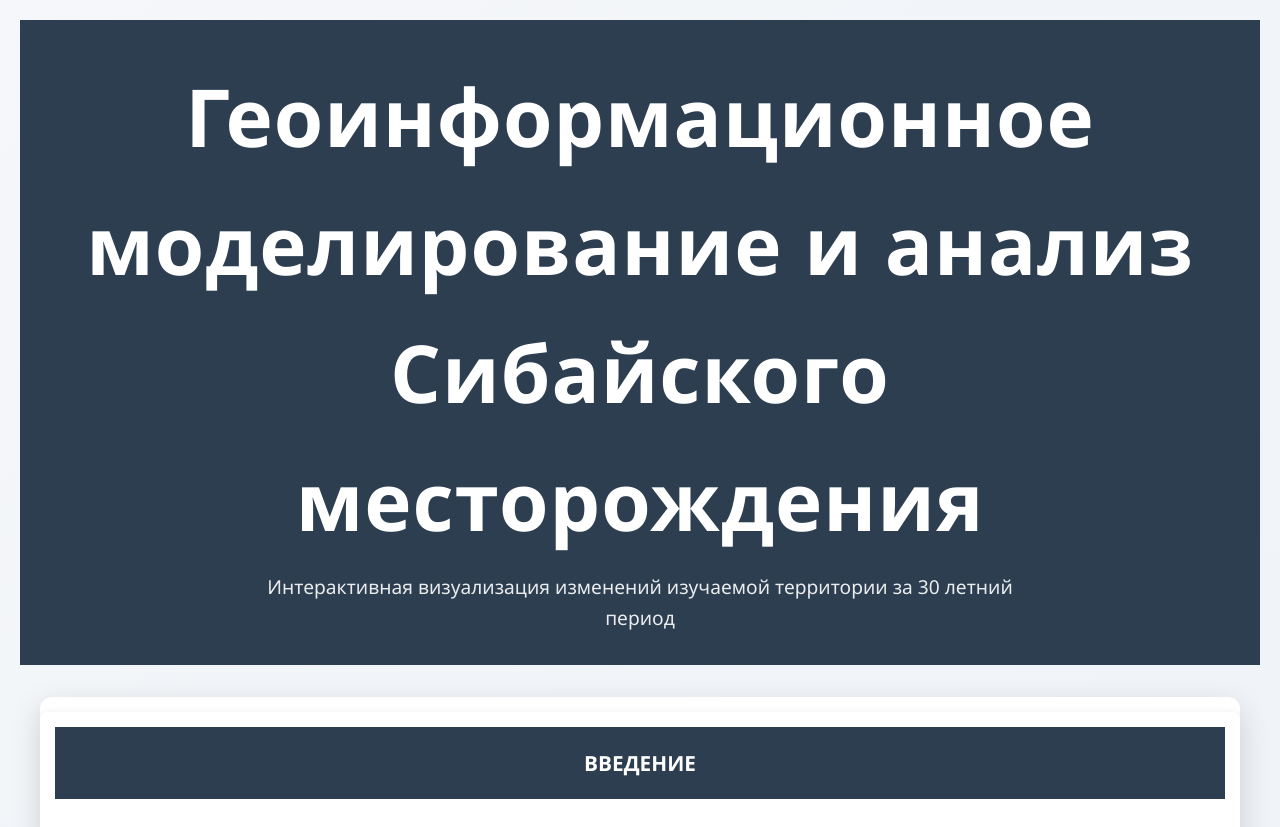
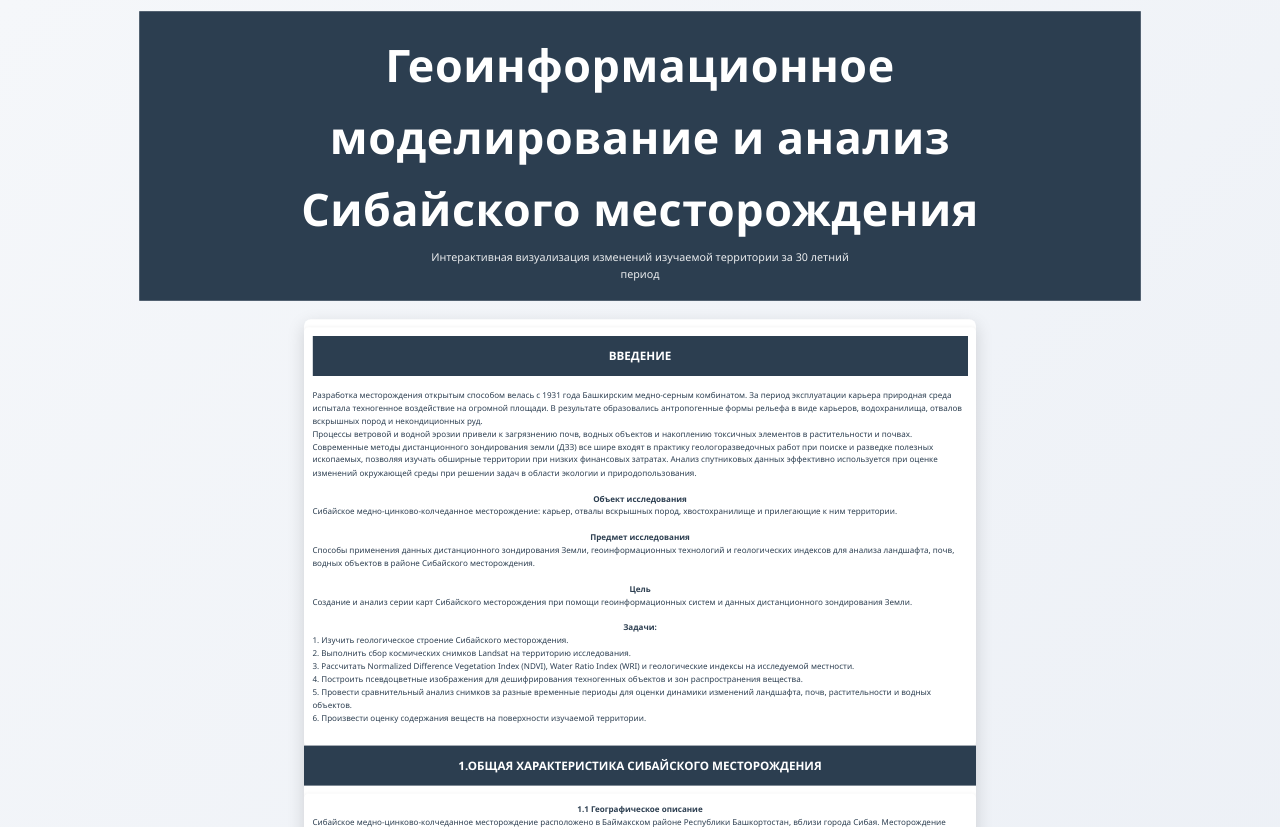
Before and after one commit to Batgon4/Sibay_geo, a plain HTML site: page index.html in a window 1280 px wide. Shown: the top 827 px of the page. Drawn offline with Linux system fonts and the light colour scheme.

Commit message:
Update index.html

```diff
--- a/index.html
+++ b/index.html
@@ -26,10 +26,10 @@ body {
     line-height: 1.6;
     padding: 20px;
 
-    /* Добавьте эти строки: */
-    /* zoom: 0.7; /* Уменьшит весь контент до 80% */ */
-    transform: scale(1);
-    transform-origin: top center; /* Чтобы сайт не уехал вбок при уменьшении */
+
+    zoom: 0.7;
+    transform: scale(0.8);
+    transform-origin: top center;
 }
 
 
```
